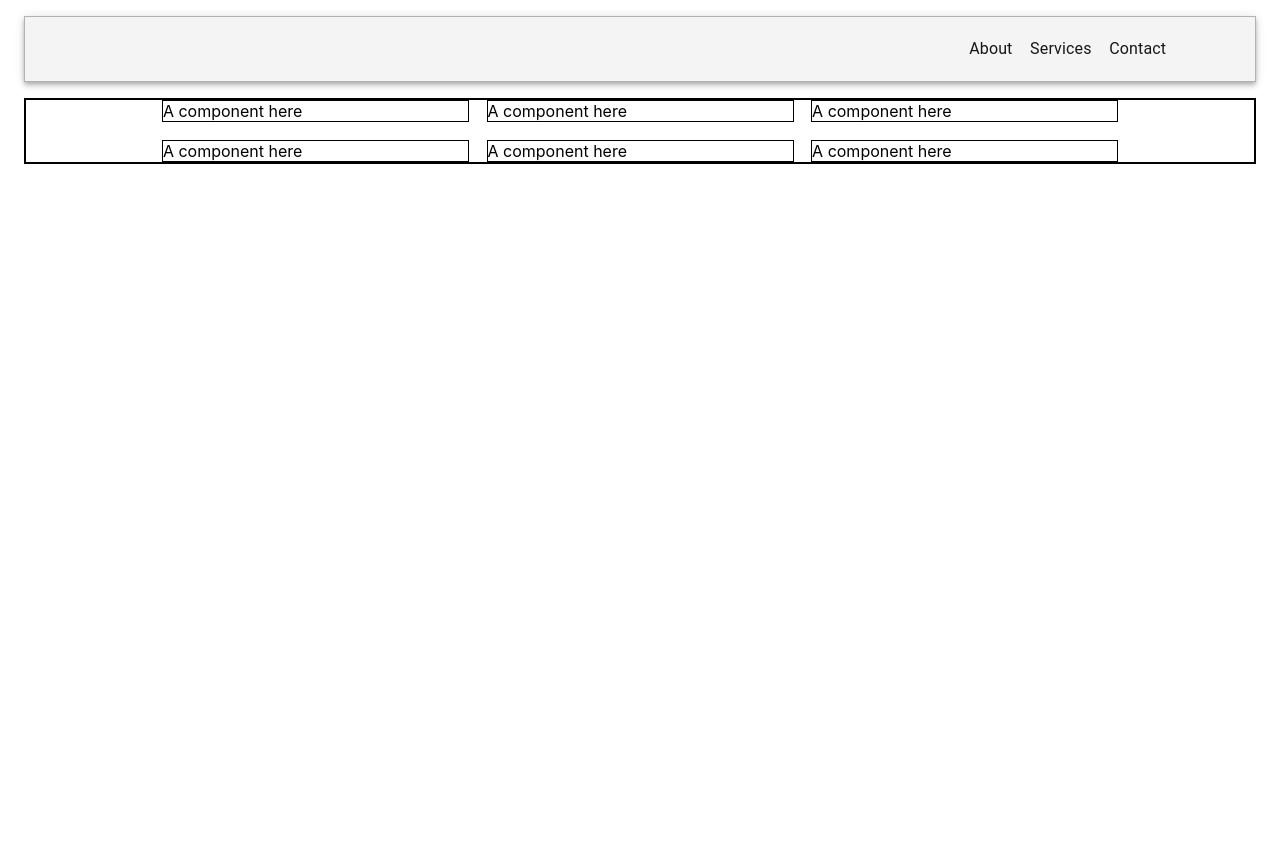
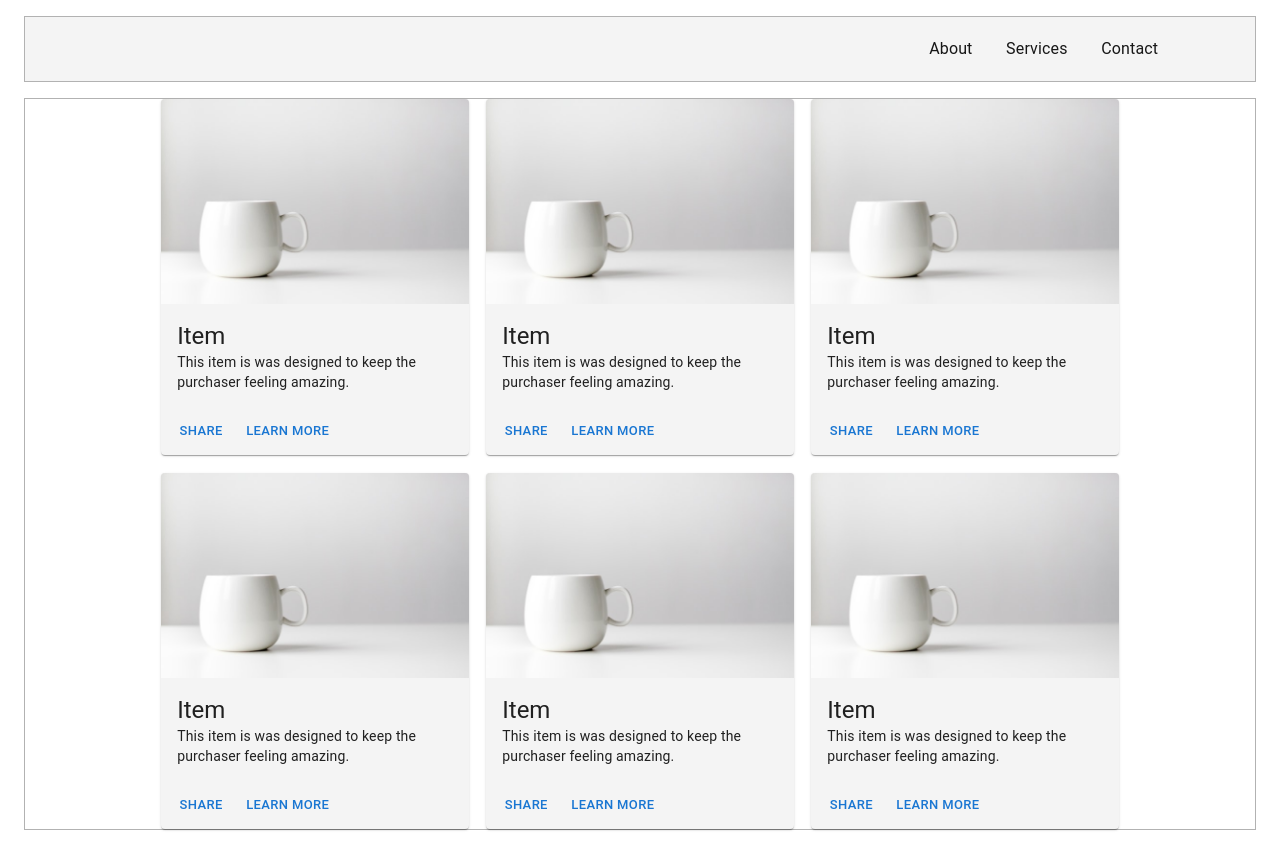
Before and after one commit to samouchka1/storesite, a React (Create React App) app: page / in a window 1280 px wide. Before the commit the page ends 800 px from the top, so only its background shows below. Built offline with nearby package versions, Linux system fonts and the light colour scheme.

Commit message:
GridLayout added

```diff
--- a/src/GridLayout.js
+++ b/src/GridLayout.js
@@ -2,38 +2,44 @@ import React from 'react';
 import {
     Container,
     Grid,
+    Card,
+    CardMedia,
+    CardContent,
+    CardActions,
+    Typography,
+    Button
 } from '@mui/material';
 
 const items = [
     {
         name: 'sample item',
         path: '',
-        thumbnail: '',
+        media: 'simple.jpg',
     },
     {
         name: 'sample item',
         path: '',
-        thumbnail: '',
+        media: 'simple.jpg',
     },
     {
         name: 'sample item',
         path: '',
-        thumbnail: '',
+        media: 'simple.jpg',
     },
     {
         name: 'sample item',
         path: '',
-        thumbnail: '',
+        media: 'simple.jpg',
     },
     {
         name: 'sample item',
         path: '',
-        thumbnail: '',
+        media: 'simple.jpg',
     },
     {
         name: 'sample item',
         path: '',
-        thumbnail: '',
+        media: 'simple.jpg',
     },
 ]
 
@@ -43,7 +49,13 @@ const gridStyle = {
         width: '100%',
         justifyContent: 'center',
         gap: '1.1rem',
-    border: 'solid 2px black' //temp
+        margin: '1rem 0',
+        border: 'solid 1px #b2b2b2' //temp
+    }
+    const cardStyle = {
+        width: '100%',
+        backgroundColor: '#f4f4f4',
+        // border: 'solid 1px #b2b2b2'
     }
 
 
@@ -53,10 +65,29 @@ return (
 
                 {items.map((item) => (
 
-                <Grid item xs={8} md={3} key={item} sx={{border: 'solid black 1px'}}>
-                        <div>
-                            A component here
-                        </div>
+                    <Grid item xs={8} md={3} key={item}>
+
+                        <Card sx={cardStyle}>
+                            <CardMedia
+                                component="img"
+                                height="auto"
+                                image={process.env.PUBLIC_URL + '/images/' + item.media}
+                                alt="item"
+                            />
+                            <CardContent>
+                                <Typography  variant="h5">
+                                    Item
+                                </Typography>
+                                <Typography variant="body2">
+                                    This item is was designed to keep the purchaser feeling amazing.
+                                </Typography>
+                            </CardContent>
+                            <CardActions>
+                                <Button size="small">Share</Button>
+                                <Button size="small">Learn More</Button>
+                            </CardActions>
+                        </Card>
+
                     </Grid>
                 ))}
 
--- a/src/Navbar.js
+++ b/src/Navbar.js
@@ -40,24 +40,30 @@ const navBar = {
   height: 'auto',
   backgroundColor : '#f4f4f4', //background color
   width: '100%',
-  margin: {
-    md: '1rem auto',
-    xs: '.5rem auto'
-  },
+  margin: '1rem 0',
   padding: {
     md: '0 5rem 0 0',
     sm: '0 1.5rem 0 0',
     xs: '0'
   },
-  border: 'solid 1px #b2b2b2'
+  border: 'solid 1px #b2b2b2',
+  boxShadow: 'none'
 }
 
 const navLinks = {
   textDecoration: 'none',
+    '&:hover': {
+      textDecoration: 'underline'
+    },
   color: '#171717', //color
   fontSize : {
     xs: '.9rem',
     md: '1rem'
+  },
+  margin: {
+    md: '0 .5rem',
+    sm: '0',
+    xs: '0'
   }
 }
 
```
Also changed, not shown: public/images/simple.jpg (added). Lines whose indentation alone changed are shown as unchanged.
